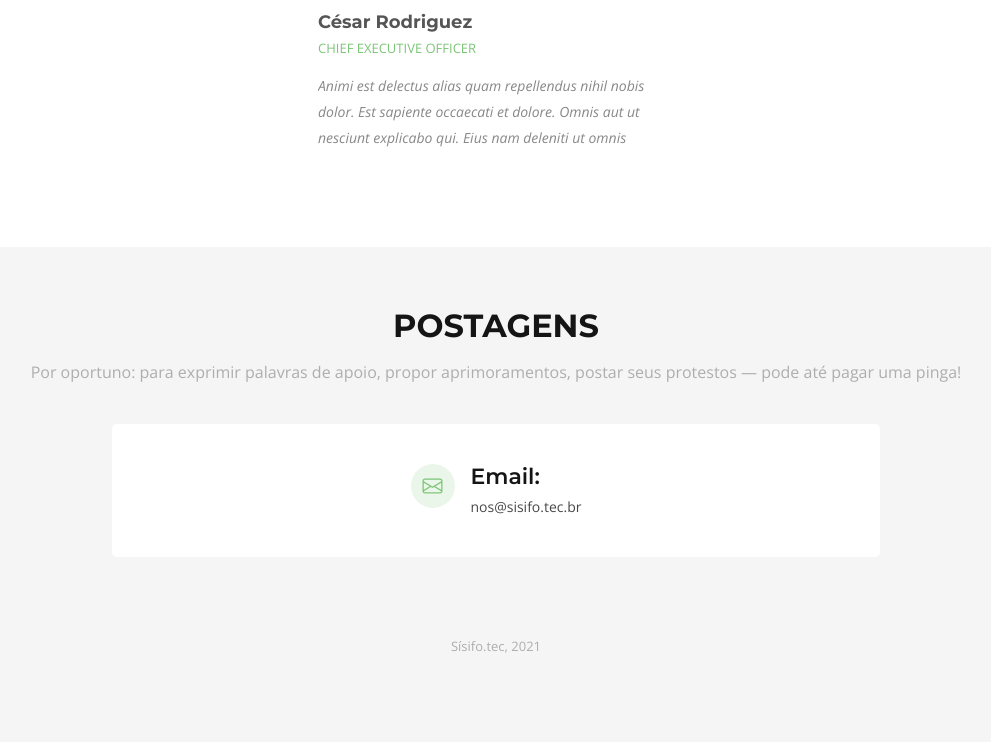
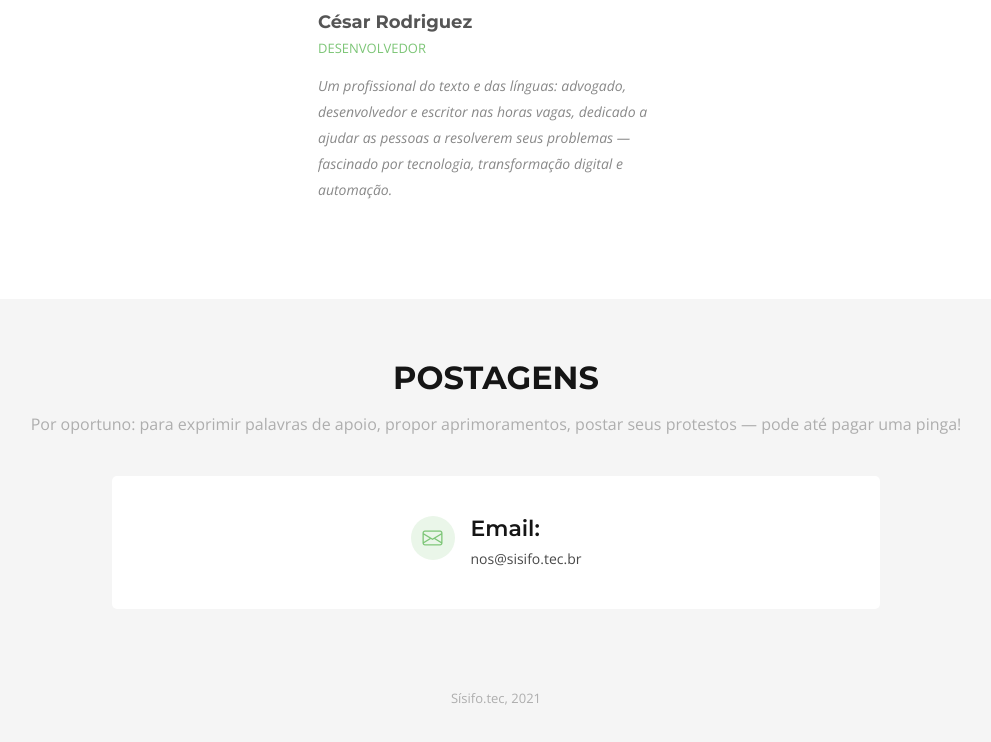
Before and after one commit to ironsand-sou-eu/SiteSisifoPropro, a plain HTML site: page index.html in a window 1280 px wide. Shown: the part 4232-4974 px from the top of the page, without its empty margins (144-1135 px from the left). Drawn offline with nearby package versions, Linux system fonts and the light colour scheme.

Commit message:
Descrição do desenvolvedor

```diff
--- a/index.html
+++ b/index.html
@@ -385,8 +385,11 @@
               </div>
               <div class="member-info">
                 <h4>César Rodriguez</h4>
-                <span>Chief Executive Officer</span>
-                <p>Animi est delectus alias quam repellendus nihil nobis dolor. Est sapiente occaecati et dolore. Omnis aut ut nesciunt explicabo qui. Eius nam deleniti ut omnis</p>
+                <span>Desenvolvedor</span>
+                <p>Um profissional do texto e das línguas: advogado, desenvolvedor e escritor nas horas vagas, dedicado
+                  a ajudar as pessoas a resolverem seus problemas &mdash; fascinado por tecnologia, transformação digital
+                  e automação.
+                </p>
               </div>
             </div>
           </div>
```
